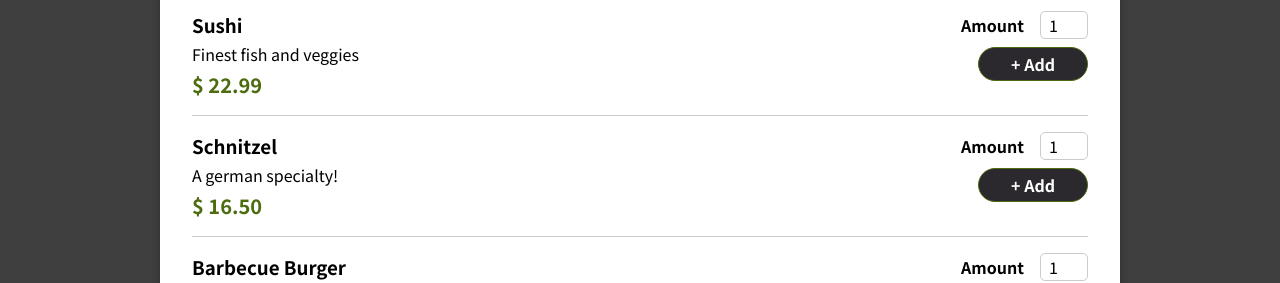
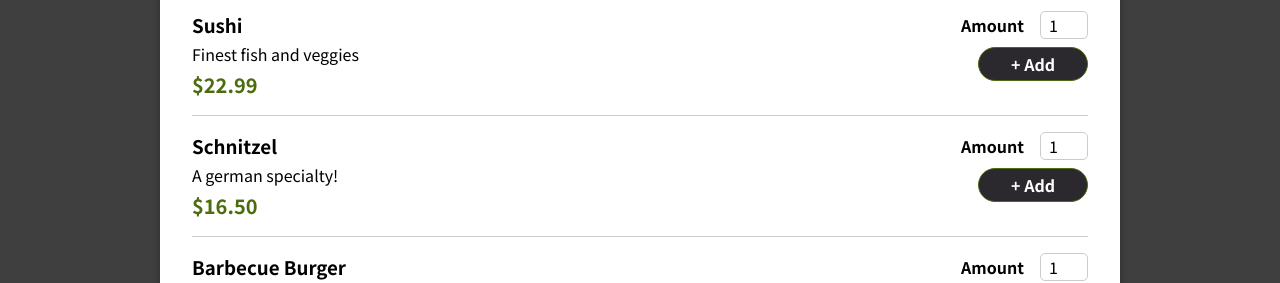
Before and after one commit to ElenaCherpakova/food-order-app, a React (Create React App) app: page / in a window 1280 px wide. Shown: the part 526-809 px from the top of the page. Built offline with nearby package versions, Linux system fonts and the light colour scheme.

Commit message:
rename variables

```diff
--- a/src/components/Meals/MealItem/MealItem.js
+++ b/src/components/Meals/MealItem/MealItem.js
@@ -5,9 +5,11 @@ import CartContext from '../../../store/cart-context';
 
 const MealItem = ({ name, description, price, id }) => {
   const cartCtx = useContext(CartContext);
-  const priceRefactoring = `$ ${price.toFixed(2)}`;
+  const priceFormated = `$${price.toFixed(2)}`;
 
-  const onAddToCartHandler = (amount) => {
+
+
+  const AddToCartHandler = (amount) => {
     cartCtx.addItem({
       id: id,
       name: name,
@@ -20,10 +22,10 @@ const MealItem = ({ name, description, price, id }) => {
       <div>
         <h3>{name}</h3>
         <div>{description}</div>
-        <div className={styles.price}>{priceRefactoring}</div>
+        <div className={styles.price}>{priceFormated}</div>
       </div>
       <div>
-        <MealItemForm id={id} onAddToCart={onAddToCartHandler} />
+        <MealItemForm id={id} onAddToCart={AddToCartHandler} />
       </div>
     </li>
   );
```
